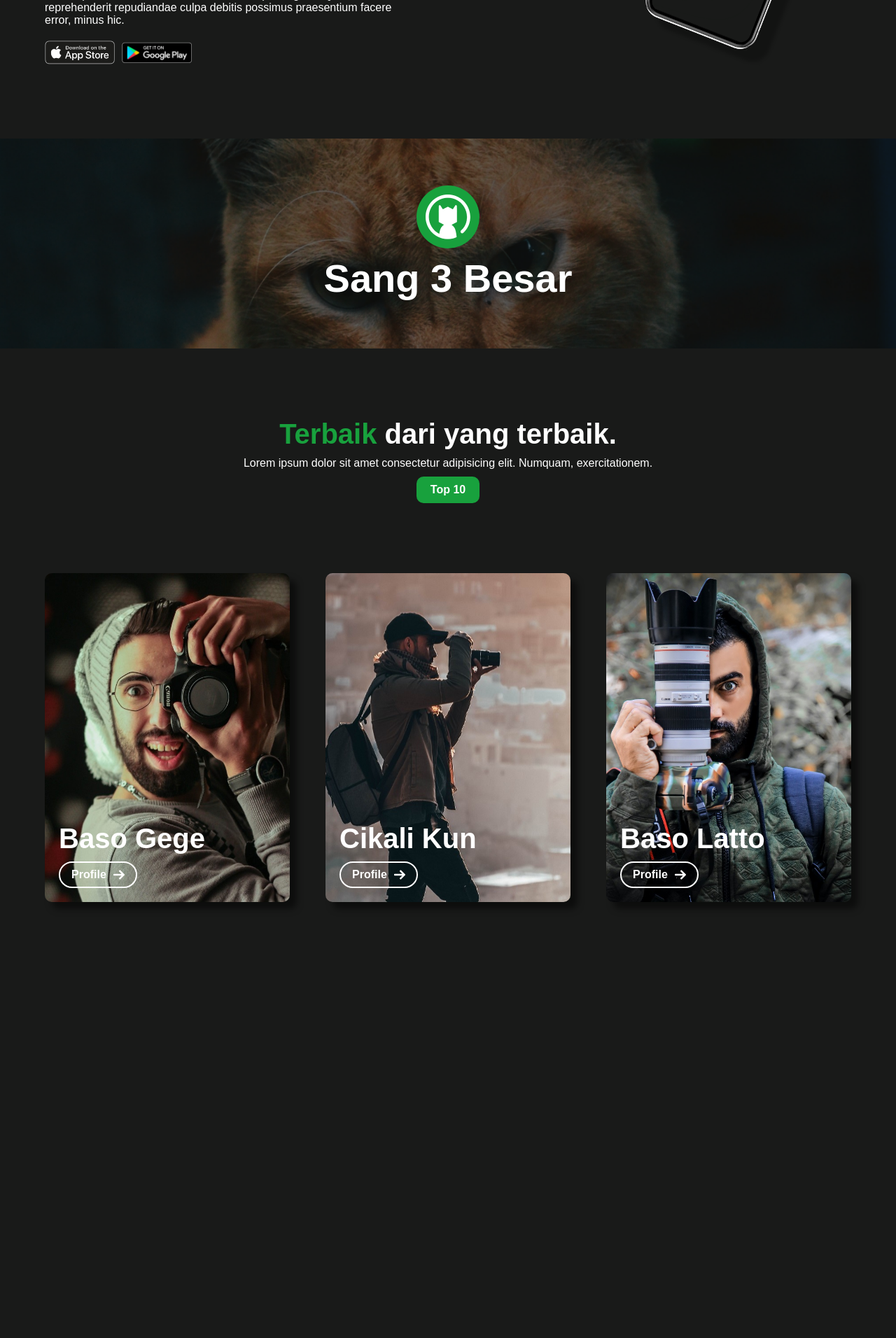
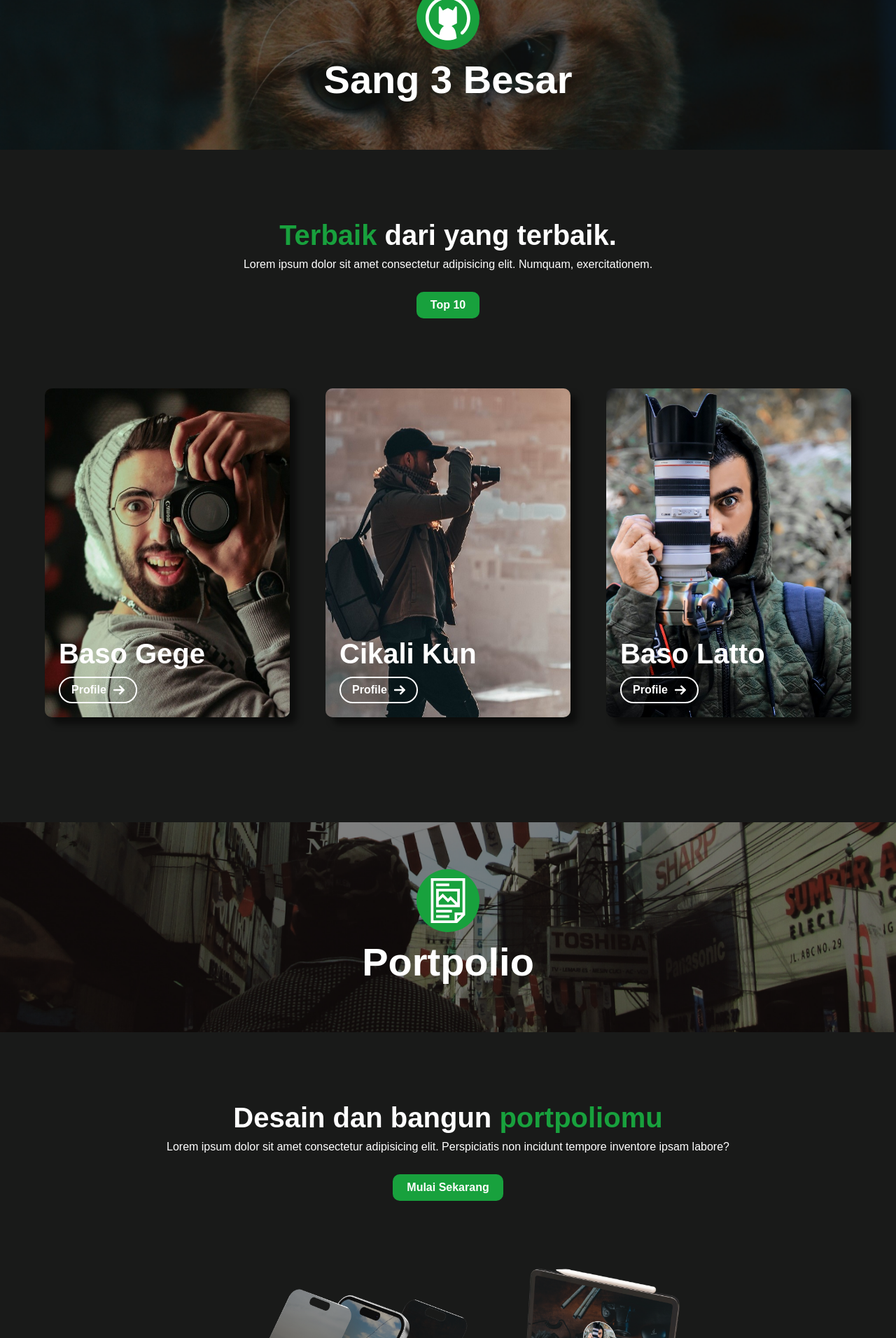
Before and after one commit to zumaku/streethub, a PHP site: page / in a window 1280 px wide. Shown: the part 1608-3520 px from the top of the page at 70% size. Before the commit the page ends 2900 px from the top, so only its background shows below. Run offline with PHP 8.4, Linux system fonts and the light colour scheme.

Commit message:
Membuat section portpolio

```diff
--- a/css/main.css
+++ b/css/main.css
@@ -375,7 +375,7 @@ div#bookmark.bookmark p {
   height: -moz-fit-content;
   height: fit-content;
   margin: auto;
-  height: 100vh;
+  height: fit-content;
   padding: 100px 0;
   box-sizing: border-box;
   display: flex;
@@ -843,7 +843,7 @@ div#bookmark.bookmark p {
   transform: scale(0.98);
 }
 .big3 .container p {
-  margin-bottom: 10px;
+  margin-bottom: 30px;
 }
 .big3 .container .cards {
   width: 100%;
@@ -1049,6 +1049,82 @@ div#bookmark.bookmark p {
     top: -25px;
   }
 }
+.portpolio {
+  width: 100%;
+  font-size: 16px;
+  height: -webkit-fit-content;
+  height: -moz-fit-content;
+  height: fit-content;
+}
+.portpolio .container {
+  width: 90%;
+  height: -webkit-fit-content;
+  height: -moz-fit-content;
+  height: fit-content;
+  margin: auto;
+  height: fit-content;
+  padding: 100px 0;
+  box-sizing: border-box;
+  display: flex;
+  flex-direction: column;
+  justify-content: center;
+  align-items: center;
+}
+@media (max-width: 576px) {
+  .portpolio .container {
+    width: 95%;
+    padding: 60px 0;
+  }
+}
+.portpolio .container h1 {
+  font-size: 2.5em;
+  margin-bottom: 10px;
+  text-align: center;
+}
+.portpolio .container h1 span {
+  color: #18A13D;
+}
+@media (max-width: laptop) {
+  .portpolio .container h1 {
+    font-size: 2.3em;
+  }
+}
+@media (max-width: 768px) {
+  .portpolio .container h1 {
+    font-size: 2.1em;
+  }
+}
+@media (max-width: 576px) {
+  .portpolio .container h1 {
+    font-size: 2.1em;
+  }
+}
+.portpolio .container .btn {
+  font-weight: bold;
+  color: white;
+  text-decoration: none;
+  background-color: #18A13D;
+  padding: 10px 20px;
+  border-radius: 10px;
+  transition: 0.1s linear;
+  cursor: pointer;
+}
+.portpolio .container .btn:hover {
+  transform: scale(1.02);
+}
+.portpolio .container .btn:active {
+  transform: scale(0.98);
+}
+.portpolio .container p {
+  text-align: center;
+  margin-bottom: 30px;
+}
+.portpolio .container img {
+  margin: 80px auto 30px;
+  width: 90%;
+  max-width: 700px;
+}
+
 * {
   margin: 0;
   padding: 0;
--- a/index.php
+++ b/index.php
@@ -164,7 +164,17 @@
     <!-- =============== BIG 3 END =============== -->
 
     <!-- =============== PORTPOLIO START =============== -->
-
+    <?php
+        setBookmark('home/bookmark2.png', 'Portpolio', 'portpolio.png', false);
+    ?>
+    <div class="portpolio">
+        <div class="container">
+            <h1>Desain dan bangun <span>portpoliomu</span></h1>
+            <p>Lorem ipsum dolor sit amet consectetur adipisicing elit. Perspiciatis non incidunt tempore inventore ipsam labore?</p>
+            <a href="#" class="btn">Mulai Sekarang</a>
+            <img src="img/home/portpolio.png" alt="Bangun Portpoliomu">
+        </div>
+    </div>
     <!-- =============== PORTPOLIO END =============== -->
 
     <BR></BR><BR></BR><BR></BR><BR></BR><BR></BR><BR></BR><BR></BR><BR></BR><BR></BR><BR></BR>
--- a/scss/components/_section.scss
+++ b/scss/components/_section.scss
@@ -1,5 +1,5 @@
 @use '../abstracts' as *;
-@mixin section($tinggi: 100vh){
+@mixin section($tinggi: fit-content){
     width: 100%;
     font-size: 16px;
     height: fit-content;
--- a/scss/layout/_bigThree.scss
+++ b/scss/layout/_bigThree.scss
@@ -2,12 +2,12 @@
 @use '../components' as *;
 
 .big3{
-    @include section(fit-content);
+    @include section();
     .container{
         @include homeRegularTitle();
         @include normalBtn();
         p{
-            margin-bottom: 10px;
+            margin-bottom: 30px;
         }
         .cards{
             width: 100%;
--- a/scss/layout/_index.scss
+++ b/scss/layout/_index.scss
@@ -1,3 +1,4 @@
 @forward 'home';
 @forward 'about';
 @forward 'bigThree';
+@forward 'portpolio';
--- /dev/null
+++ b/scss/layout/_portpolio.scss
@@ -0,0 +1,20 @@
+@use '../abstracts' as *;
+@use '../components' as *;
+
+.portpolio{
+    @include section();
+    // background-color: darkgreen;
+    .container{
+        @include homeRegularTitle();
+        @include normalBtn();
+        p{
+            text-align: center;
+            margin-bottom: 30px;
+        }
+        img{
+            margin: 80px auto 30px;
+            width: 90%;
+            max-width: 700px;
+        }
+    }
+}
```
Also changed, not shown: img/home/portpolio.png, 1 other file.
